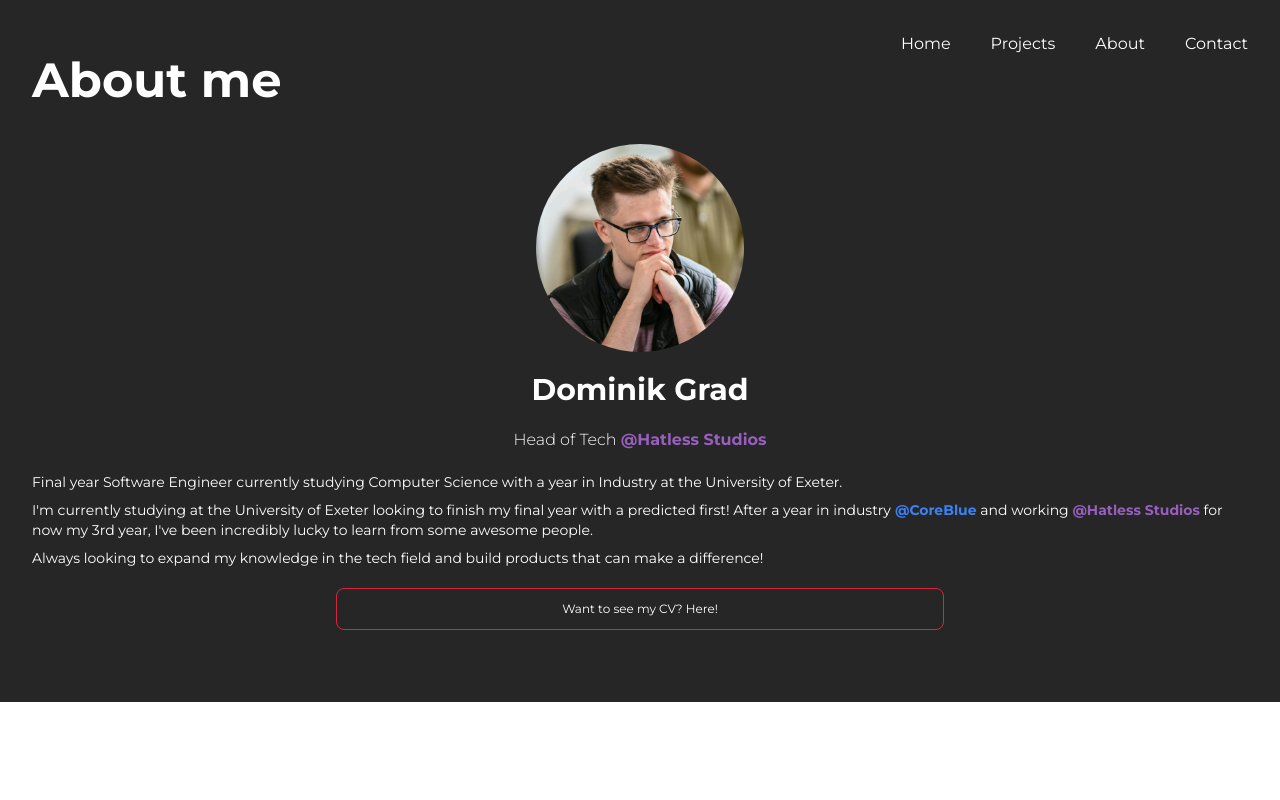
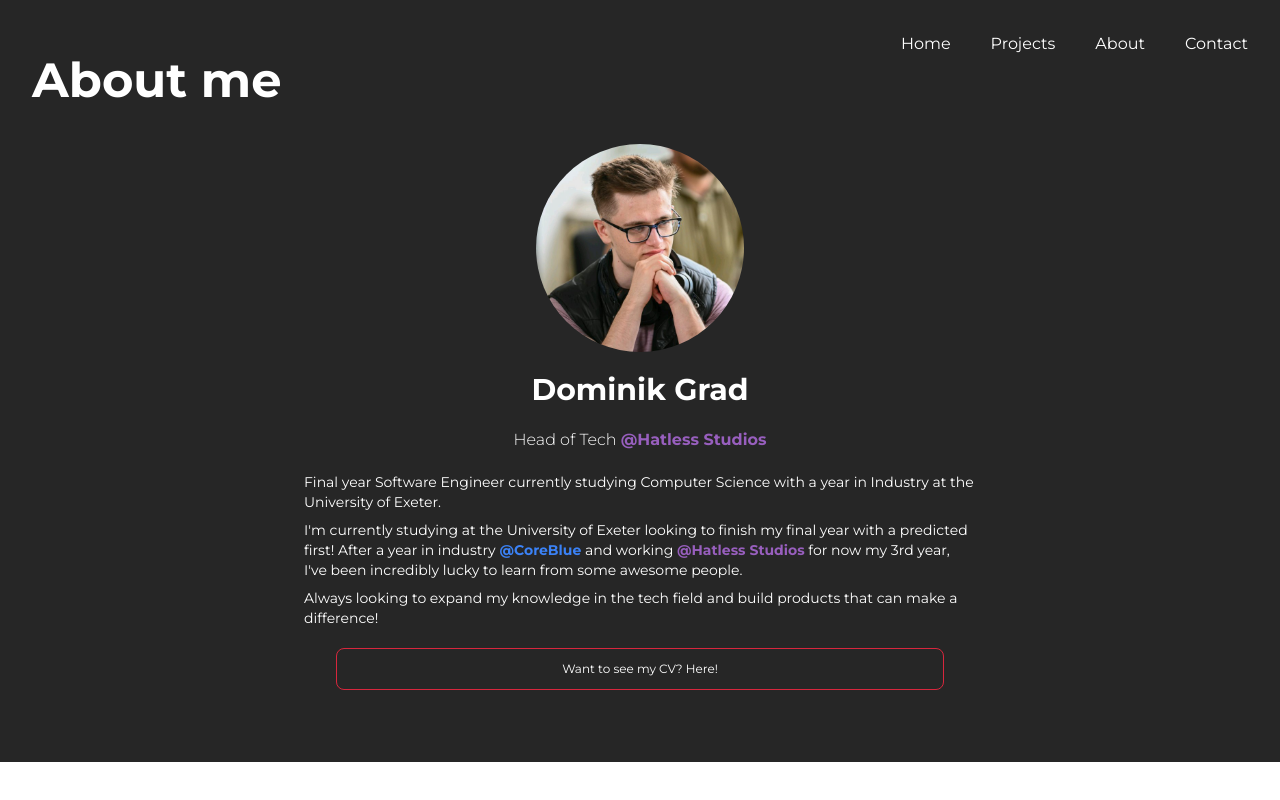
Before and after one commit to xKr9/dev, a React (Vite) app: page /dev/about in a window 1280 px wide. Built offline with nearby package versions, Linux system fonts and the light colour scheme.

Commit message:
Adds some more max widths

```diff
--- a/src/pages/About.tsx
+++ b/src/pages/About.tsx
@@ -6,11 +6,11 @@ export default function About() {
   return (
     <div className="w-full">
         <h1 className='text-5xl text-left font-bold'>About me</h1>
-        <div className="mt-10 flex justify-center flex-col items-center gap-y-5">
+        <div className="mt-10 flex justify-center mx-auto flex-col max-w-[1280px] items-center gap-y-5">
             <img className='rounded-full w-52 h-52 object-cover' src={profile} alt="handsome-developer-picture" />
             <h2 className='font-bold text-3xl'>Dominik Grad</h2>
             <h3 className='font-thin'>Head of Tech <a target='_blank' className='text-[#985fbe] font-bold' href="https://www.linkedin.com/company/hatless-studios/mycompany/">@Hatless Studios</a></h3>
-            <div className="text-sm text-left flex flex-col gap-y-2">
+            <div className="text-sm text-left flex flex-col gap-y-2 max-w-2xl">
                 <p>Final year Software Engineer currently studying Computer Science with a year in Industry at the University of Exeter.</p>
                 <p>I'm currently studying at the University of Exeter looking to finish my final year with a predicted first! After a year in industry
                     <span className='font-bold text-blue-500'> @CoreBlue</span> and working <span className='text-[#985fbe] font-bold'>@Hatless Studios</span> for now my 3rd year, I've been incredibly lucky to learn from some awesome people.</p>
--- a/src/pages/Home.tsx
+++ b/src/pages/Home.tsx
@@ -3,7 +3,7 @@ import Button from '../components/shared/Button'
 
 export default function Home() {
   return (
-    <div className="flex items-center justify-center h-full">
+    <div className="flex items-center justify-center h-screen">
         <div className="text-left flex flex-col gap-y-2">
             <h1 className='font-bold text-4xl'>Hey, I'm Dom!</h1>
             <h2 className='text-sm'>Software Engineer looking to build cool shit</h2>
```
